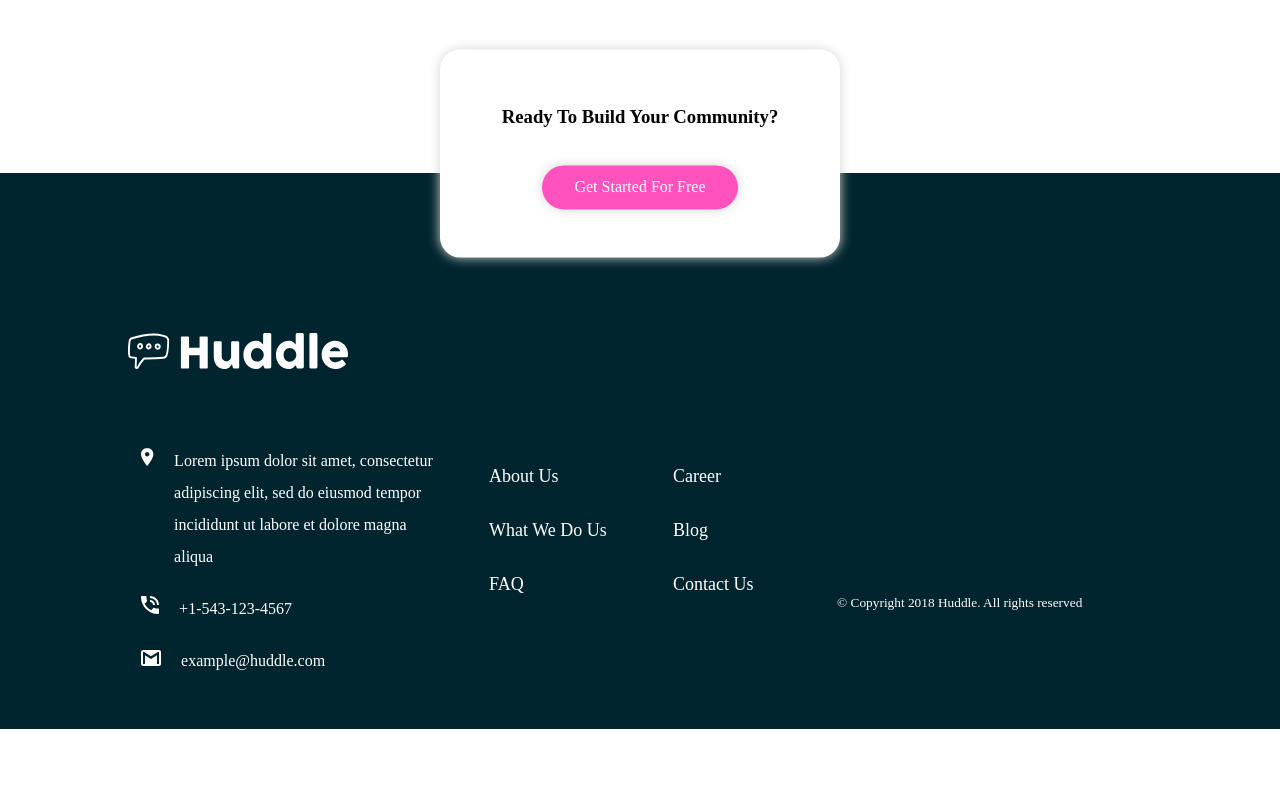
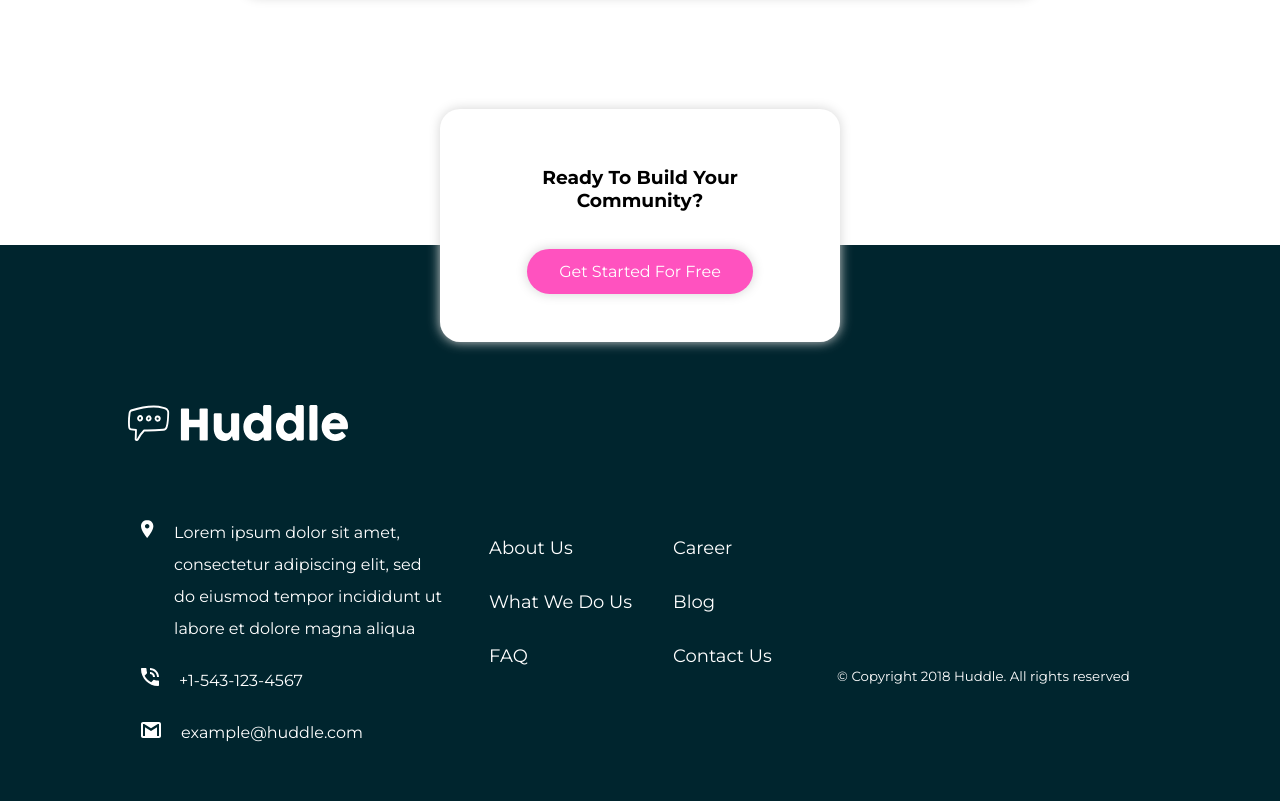
Before and after one commit to jomefavourite/Huddle-Landing-Page, a plain HTML site: page index.html in a window 1280 px wide. Shown: the part 2097-2898 px from the top of the page. Before the commit the page ends 2826 px from the top, so only its background shows below. Drawn offline with Linux system fonts and the light colour scheme.

Commit message:
Update style.css

```diff
--- a/css/style.css
+++ b/css/style.css
@@ -1,3 +1,5 @@
+@import url('https://fonts.googleapis.com/css2?family=Montserrat:wght@400;500;600;700&display=swap');
+
 * {
   -webkit-box-sizing: border-box;
           box-sizing: border-box;
```
